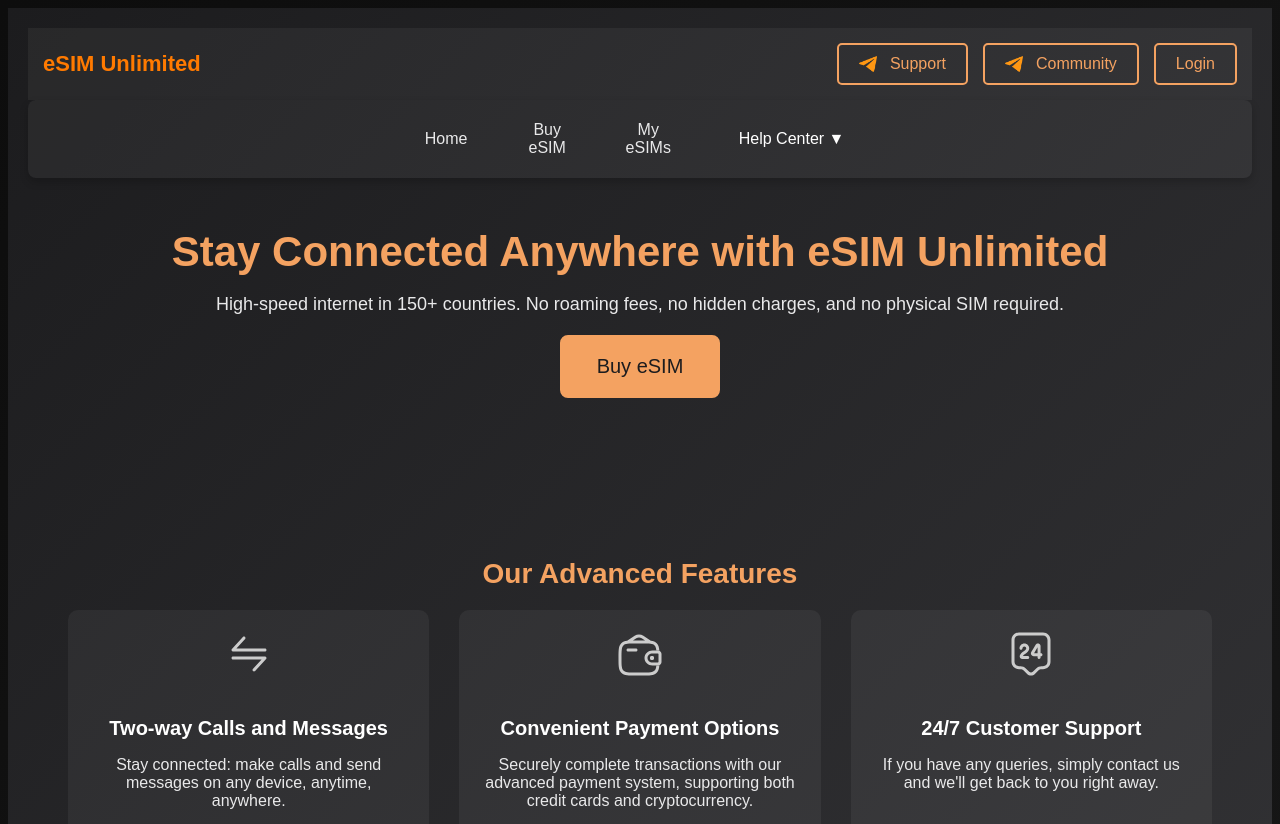
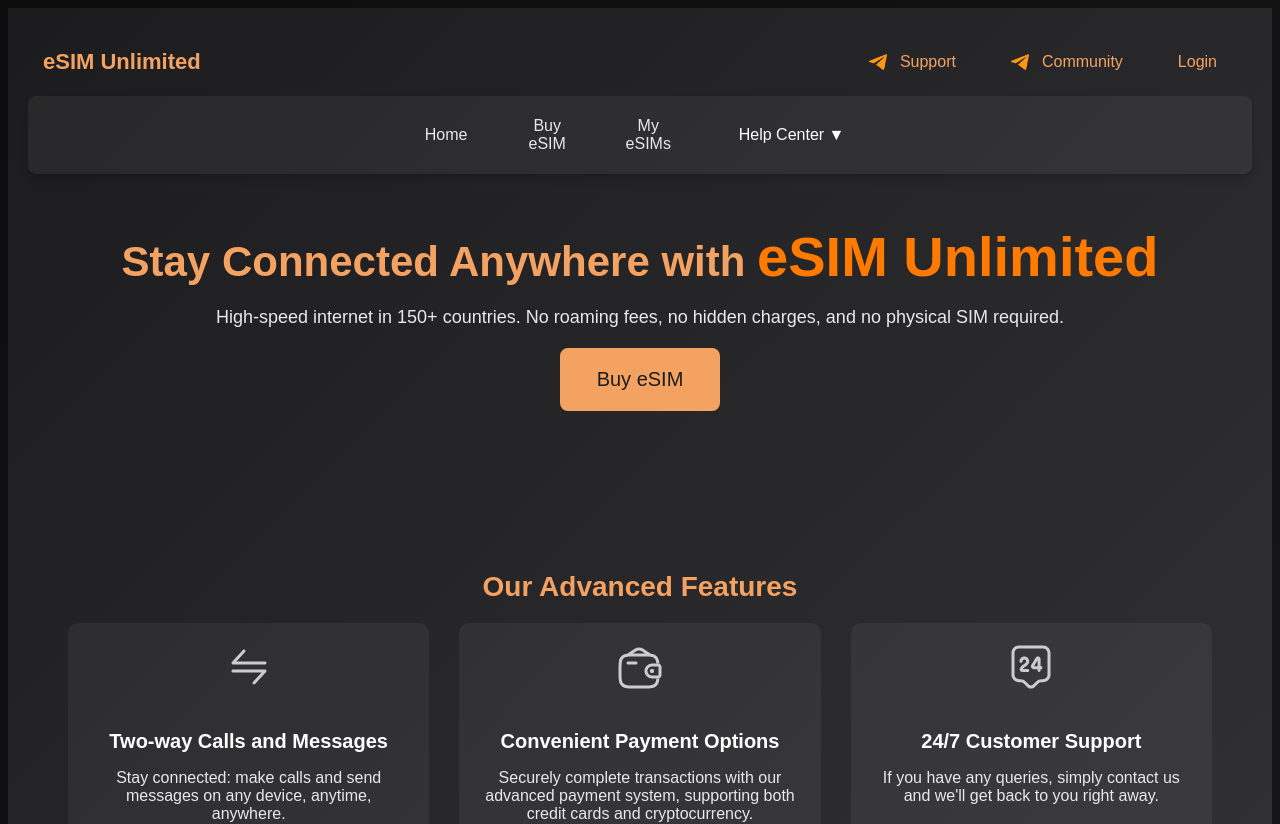
Before and after one commit to BorisBinyaminov/eSIM, a React (Create React App) app: page / in a window 1280 px wide. Shown: the top 824 px of the page. Built offline with nearby package versions, Linux system fonts and the light colour scheme; no server answers.

Commit message:
color changes

```diff
--- a/src/App.css
+++ b/src/App.css
@@ -3,7 +3,7 @@
   display: flex;
   justify-content: space-between;
   align-items: center;
-  background: #ffffff0d;
+  background:transparent;
   padding: 15px;
   color: white !important;
   font-size: 18px;
@@ -12,7 +12,7 @@
 .logo {
   font-weight: bold;
   font-size: 22px;
-  color: #ff7a00;
+  color: #F4A261;
 }
 
 .nav-buttons {
@@ -134,6 +134,12 @@
 .main-header {
   text-align: center;
   margin-bottom: 20px;
+}
+
+.highlight {
+  color: #ff7a00;   /* Or another color of your choice */
+  font-size: 56px;  /* Increase size as desired */
+  font-weight: bold;
 }
 
 .title {
@@ -266,7 +272,7 @@
 .user-info {
   display: flex;
   align-items: center;
-  gap: 10px; /* Space between avatar, username, and logout */
+  gap: 0px; /* Space between avatar, username, and logout */
 }
 
 /* Style the user's avatar */
@@ -490,7 +496,7 @@
 
 .nav-button {
   background: transparent;
-  border: 2px solid #F4A261;
+  border: transparent;
   color: #F4A261;
   padding: 10px 20px;
   cursor: pointer;
--- a/src/App.js
+++ b/src/App.js
@@ -365,7 +365,9 @@ function MiniApp() {
       <div className="main-page">
         {/* 1) Existing Headline, Subtext, and Primary CTA */}
         <header className="main-header">
-          <h1 className="title">Stay Connected Anywhere with eSIM Unlimited</h1>
+        <h1 className="title">
+          Stay Connected Anywhere with <span className="highlight">eSIM Unlimited</span>
+        </h1>
           <p className="subtitle">
             High-speed internet in 150+ countries. No roaming fees, no hidden charges, and no physical SIM required.
           </p>
```
